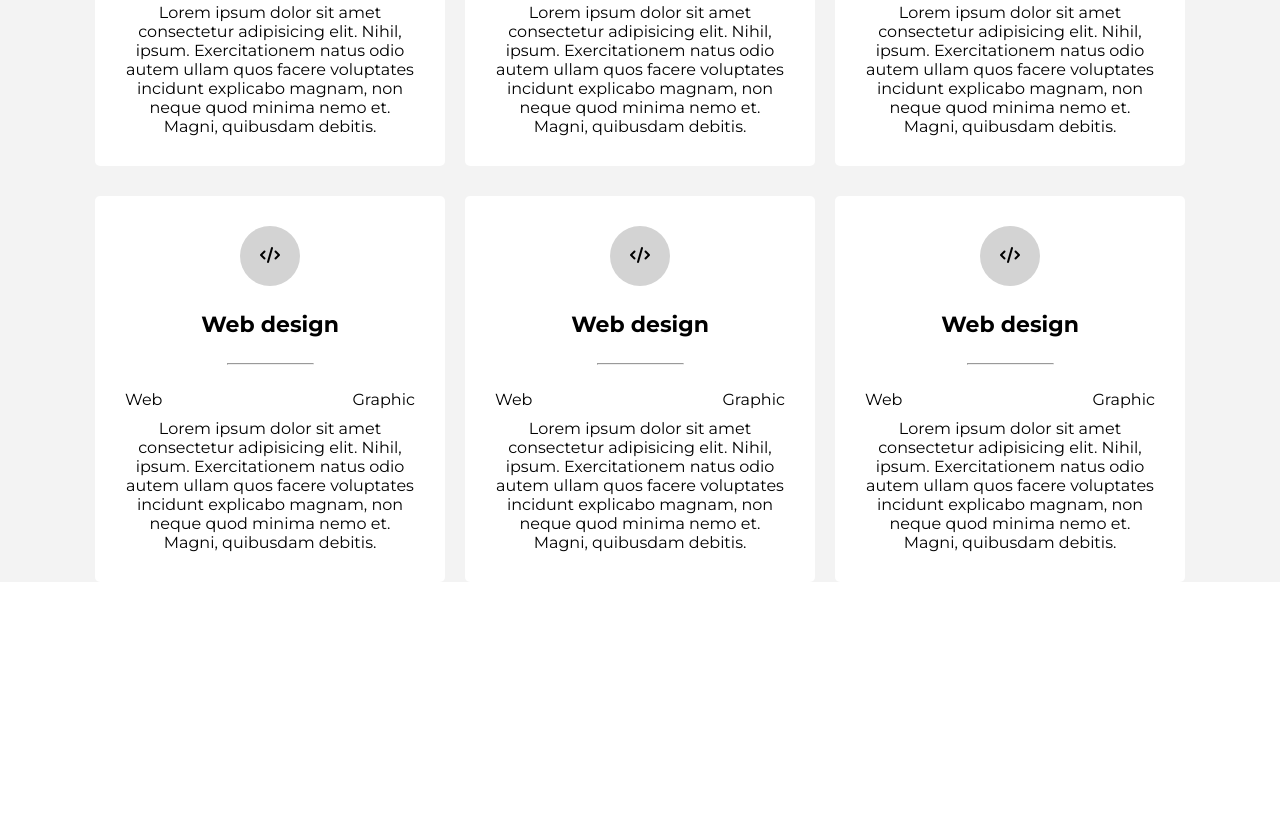
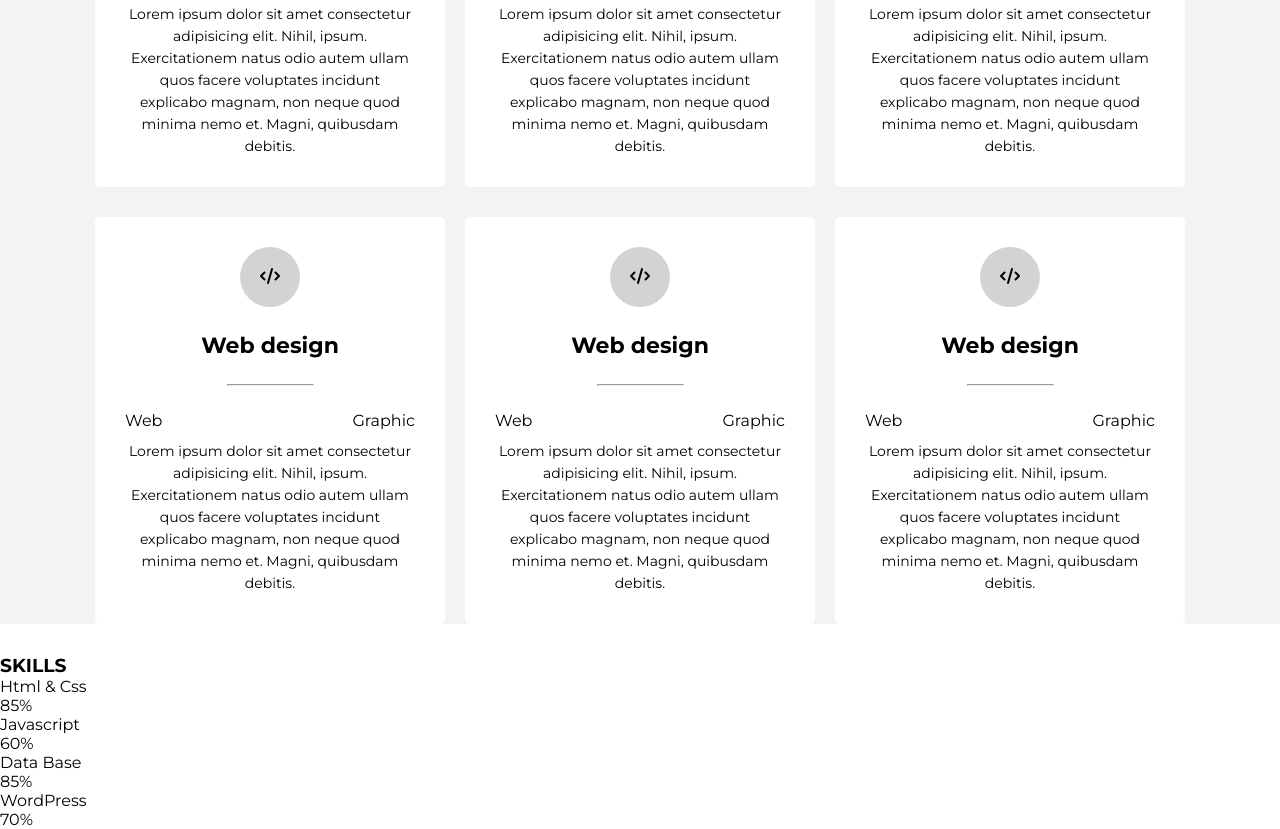
Before and after one commit to AlynaNastas/Portfolio, a plain HTML site: page index.html in a window 1280 px wide. Shown: the part 1609-2438 px from the top of the page. Before the commit the page ends 2221 px from the top, so only its background shows below. Drawn offline with Linux system fonts and the light colour scheme.

Commit message:
building up -skill section- html

```diff
--- a/index.html
+++ b/index.html
@@ -134,5 +134,46 @@
         </div>
 
     </section>
+
+    <!-- SKILLS SECTION -->
+
+    <div class="contianer-skills" id="skills"></div>
+        <h3>SKILLS</h3>
+        <div class="skill">
+            <div class="info">
+                <p><span class="list">Html & Css</span></p>
+                <span class="percentage">85%</span>
+            </div>
+            <div class="spacebar">
+                <div id="html" class=""></div>
+            </div>
+        </div>
+        <div class="skill">
+            <div class="info">
+                <p><span class="list">Javascript</span></p>
+                <span class="percentage">60%</span>
+            </div>
+            <div class="spacebar">
+                <div id="js" class=""></div>
+            </div>
+        </div>
+        <div class="skill">
+            <div class="info">
+                <p><span class="list">Data Base</span></p>
+                <span class="percentage">85%</span>
+            </div>
+            <div class="spacebar">
+                <div id="db" class=""></div>
+            </div>
+        </div>
+        <div class="skill">
+            <div class="info">
+                <p><span class="list">WordPress</span></p>
+                <span class="percentage">70%</span>
+            </div>
+            <div class="spacebar">
+                <div id="wp" class=""></div>
+            </div>
+        </div>
 </body>
 </html>
--- a/styles.css
+++ b/styles.css
@@ -267,3 +267,9 @@ html{
     justify-content: space-between;
     margin-bottom: 10px;
 }
+
+#services .colum .service p{
+    font-size: 14px;
+    line-height: 22px;
+
+}
```
